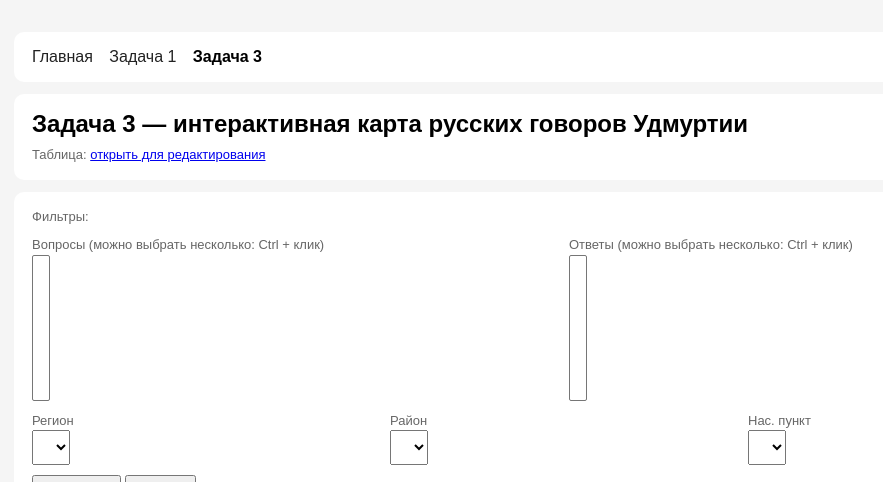
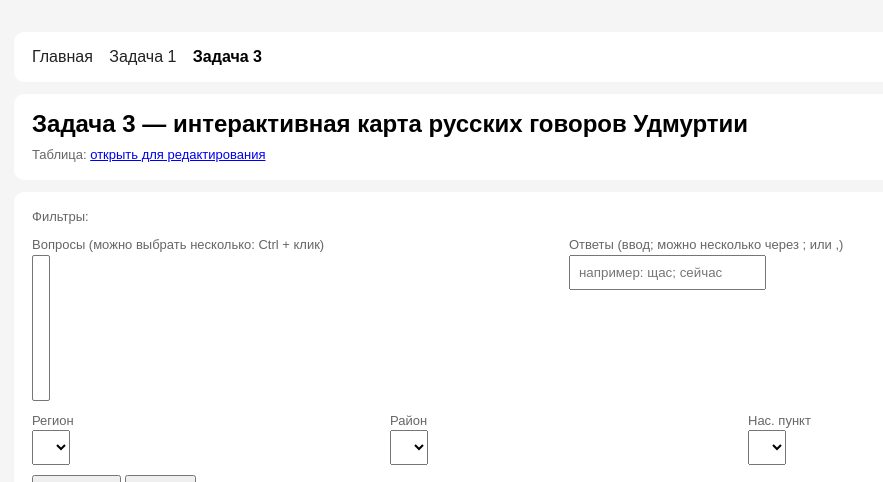
Before and after one commit to K1ellee/lab-dialekt, a Flask app: page /task3 in a window 1280 px wide. Shown: the top 482 px of the page, without its empty margins (76-959 px from the left). Run offline with Flask 3, Linux system fonts and the light colour scheme; lists and menus that the app fills with data are empty; some libraries are stand-ins or nearby versions.

Commit message:
Task3: allow typing answers in filter (multi tokens) and keep multi-question filter

```diff
--- a/backend/static/js/task3.js
+++ b/backend/static/js/task3.js
@@ -8,7 +8,9 @@
     list: $("list"),
 
     q: $("q"),
-    answers: $("answers"),
+    answersText: $("answersText"),
+    dlFilterAnswers: $("dlFilterAnswers"),
+
     region: $("region"),
     district: $("district"),
     settlement: $("settlement"),
@@ -50,7 +52,6 @@
   map.getPane("boundaryPane").style.zIndex = 450;
 
   const osmAttr = '&copy; <a target="_blank" rel="noopener" href="https://www.openstreetmap.org/copyright">OpenStreetMap</a> contributors';
-
   L.tileLayer("https://{s}.tile.openstreetmap.org/{z}/{x}/{y}.png", {
     maxZoom: 19,
     attribution: osmAttr
@@ -111,9 +112,7 @@
       sel.appendChild(o);
     }
 
-    if (multiple && size) {
-      sel.size = size;
-    }
+    if (multiple && size) sel.size = size;
   }
 
   function fillDatalist(dl, values) {
@@ -145,7 +144,6 @@
       const gj = await r.json();
 
       if (boundaryLayer) boundaryLayer.remove();
-
       boundaryLayer = L.geoJSON(gj, {
         pane: "boundaryPane",
         interactive: false,
@@ -192,30 +190,19 @@
   }
 
   function hslToHex(h, s, l) {
-    s /= 100;
-    l /= 100;
+    s /= 100; l /= 100;
     const c = (1 - Math.abs(2 * l - 1)) * s;
     const x = c * (1 - Math.abs((h / 60) % 2 - 1));
     const m = l - c / 2;
     let r = 0, g = 0, b = 0;
-
     if (0 <= h && h < 60) { r = c; g = x; b = 0; }
     else if (60 <= h && h < 120) { r = x; g = c; b = 0; }
     else if (120 <= h && h < 180) { r = 0; g = c; b = x; }
     else if (180 <= h && h < 240) { r = 0; g = x; b = c; }
     else if (240 <= h && h < 300) { r = x; g = 0; b = c; }
     else { r = c; g = 0; b = x; }
-
     const toHex = (v) => Math.round((v + m) * 255).toString(16).padStart(2, "0");
     return "#" + toHex(r) + toHex(g) + toHex(b);
-  }
-
-  function hexToRgba(hex, a) {
-    const h = hex.replace("#", "");
-    const r = parseInt(h.slice(0, 2), 16);
-    const g = parseInt(h.slice(2, 4), 16);
-    const b = parseInt(h.slice(4, 6), 16);
-    return `rgba(${r},${g},${b},${a})`;
   }
 
   function buildColors(keys) {
@@ -226,6 +213,14 @@
       map[keys[i]] = hslToHex(h, 75, 45);
     }
     return map;
+  }
+
+  function hexToRgba(hex, a) {
+    const h = hex.replace("#", "");
+    const r = parseInt(h.slice(0, 2), 16);
+    const g = parseInt(h.slice(2, 4), 16);
+    const b = parseInt(h.slice(4, 6), 16);
+    return `rgba(${r},${g},${b},${a})`;
   }
 
   function renderLegendDynamic(keys, colorByKey, showAreas) {
@@ -271,41 +266,8 @@
     }
   }
 
-  function popupHtmlForGroup(g) {
-    let html = `<div style="min-width:280px;max-height:300px;overflow-y:auto;">`;
-    html += `<div><b>${esc(g.settlement || "(без названия)")}</b></div>`;
-    html += `<div class="small">${esc(g.region)}${g.district ? (", " + esc(g.district)) : ""}</div>`;
-    html += `<hr style="margin:6px 0">`;
-
-    for (let i = 0; i < g.items.length; i++) {
-      const x = g.items[i];
-      const answerText = [x.unit1, x.unit2].filter(Boolean).join(" / ");
-      html += `<div style="margin-bottom:8px;">`;
-      html += `<div><b>${i + 1}. ${esc(x.question)}</b></div>`;
-      html += `<div>${esc(answerText)}</div>`;
-      html += `</div>`;
-    }
-
-    html += `</div>`;
-    return html;
-  }
-
-  function popupHtmlSingle(x) {
-    const answerText = [x.unit1, x.unit2].filter(Boolean).join(" / ");
-    return (
-      `<div style="min-width:240px">` +
-      `<div><b>${esc(x.settlement || "")}</b></div>` +
-      `<div class="small">${esc(x.region)}${x.district ? (", " + esc(x.district)) : ""}</div>` +
-      `<hr style="margin:6px 0">` +
-      `<div><b>${esc(x.question)}</b></div>` +
-      `<div>${esc(answerText)}</div>` +
-      `</div>`
-    );
-  }
-
   function groupBySettlement(rows) {
     const m = new Map();
-
     for (const x of rows) {
       const key = [
         (x.region || "").toLowerCase().trim(),
@@ -323,14 +285,11 @@
           items: []
         });
       }
-
       m.get(key).items.push(x);
     }
 
     const out = Array.from(m.values());
-    for (const g of out) {
-      g.items.sort((a, b) => (a.question || "").localeCompare((b.question || ""), "ru"));
-    }
+    for (const g of out) g.items.sort((a, b) => (a.question || "").localeCompare((b.question || ""), "ru"));
     out.sort((a, b) => (a.settlement || "").localeCompare((b.settlement || ""), "ru"));
     return out;
   }
@@ -340,7 +299,6 @@
     if (!questionsSelected.length || !window.turf) return;
 
     const by = new Map();
-
     for (const r of rows) {
       const key = answerKey(r);
       if (!by.has(key)) by.set(key, new Map());
@@ -357,7 +315,6 @@
     for (const [k, places] of by.entries()) {
       const pts = Array.from(places.values());
       if (!pts.length) continue;
-
       const color = colorByKey[k] || "#377eb8";
 
       if (pts.length === 1) {
@@ -396,23 +353,37 @@
     }
   }
 
-  function rowMatchesAnswers(row, selectedAnswers) {
-    if (!selectedAnswers.length) return true;
+  function parseAnswerTokens() {
+    const t = (els.answersText && els.answersText.value ? els.answersText.value : "").trim().toLowerCase();
+    if (!t) return [];
+    const parts = t.split(/[;,]+/g).map(x => x.trim()).filter(Boolean);
+    // уникальные
+    const s = new Set();
+    const out = [];
+    for (const p of parts) {
+      if (!s.has(p)) { s.add(p); out.push(p); }
+    }
+    return out;
+  }
 
-    const vals = [(row.unit1 || "").trim(), (row.unit2 || "").trim()];
-    return selectedAnswers.some(a => vals.includes(a));
+  function rowMatchesAnswersTyped(row, tokens) {
+    if (!tokens.length) return true;
+    const v1 = (row.unit1 || "").toLowerCase();
+    const v2 = (row.unit2 || "").toLowerCase();
+    // ИЛИ: хотя бы один токен встречается в unit1 или unit2 (по подстроке)
+    return tokens.some(tok => (v1.includes(tok) || v2.includes(tok)));
   }
 
   function getFilteredRows() {
     const questions = getSelectedValues(els.q);
-    const answers = getSelectedValues(els.answers);
+    const tokens = parseAnswerTokens();
     const r = els.region.value;
     const d = els.district.value;
     const s = els.settlement.value;
 
     return ALL.filter(x =>
       (!questions.length || questions.includes(x.question)) &&
-      rowMatchesAnswers(x, answers) &&
+      rowMatchesAnswersTyped(x, tokens) &&
       (!r || x.region === r) &&
       (!d || x.district === d) &&
       (!s || x.settlement === s)
@@ -459,8 +430,23 @@
 
       const m = L.marker([g.lat, g.lon], { icon }).addTo(markersLayer);
 
-      if (g.items.length === 1) m.bindPopup(popupHtmlSingle(g.items[0]));
-      else m.bindPopup(popupHtmlForGroup(g));
+      const popup = (g.items.length === 1)
+        ? (() => {
+            const x = g.items[0];
+            const answerText = [x.unit1, x.unit2].filter(Boolean).join(" / ");
+            return `<div style="min-width:240px"><b>${esc(x.settlement)}</b><hr style="margin:6px 0"><div><b>${esc(x.question)}</b></div><div>${esc(answerText)}</div></div>`;
+          })()
+        : (() => {
+            let html = `<div style="min-width:280px;max-height:300px;overflow-y:auto;"><b>${esc(g.settlement)}</b><hr style="margin:6px 0">`;
+            for (const x of g.items) {
+              const answerText = [x.unit1, x.unit2].filter(Boolean).join(" / ");
+              html += `<div style="margin-bottom:8px;"><div><b>${esc(x.question)}</b></div><div>${esc(answerText)}</div></div>`;
+            }
+            html += `</div>`;
+            return html;
+          })();
+
+      m.bindPopup(popup);
 
       if (els.list) {
         for (const item of g.items) {
@@ -502,7 +488,7 @@
     fillSelect(els.settlement, [], "Все населённые пункты");
 
     const allAnswers = uniq(ALL.flatMap(x => [x.unit1, x.unit2]).filter(Boolean));
-    fillSelect(els.answers, allAnswers, "", true, 8);
+    fillDatalist(els.dlFilterAnswers, allAnswers);
 
     fillDatalist(els.dlRegions, uniq(ALL.map(x => x.region)));
     fillDatalist(els.dlDistricts, uniq(ALL.map(x => x.district)));
@@ -536,7 +522,7 @@
             .flatMap(x => [x.unit1, x.unit2])
             .filter(Boolean)
         );
-        fillSelect(els.answers, answers, "", true, 8);
+        fillDatalist(els.dlFilterAnswers, answers);
       });
     }
 
@@ -545,7 +531,7 @@
     if (els.reset) {
       els.reset.onclick = () => {
         Array.from(els.q.options).forEach(o => o.selected = false);
-        Array.from(els.answers.options).forEach(o => o.selected = false);
+        if (els.answersText) els.answersText.value = "";
         els.region.value = "";
         els.district.value = "";
         els.settlement.value = "";
@@ -657,23 +643,9 @@
     els.legendPinMixed.appendChild(img);
   }
 
-  if (els.add_prepare) {
-    els.add_prepare.onclick = () => prepareAdd().catch(e => {
-      setAddStatus("Ошибка");
-      if (els.add_result) els.add_result.textContent = String(e);
-    });
-  }
-
-  if (els.add_send) {
-    els.add_send.onclick = () => sendAdd().catch(e => {
-      setAddStatus("Ошибка");
-      if (els.add_result) els.add_result.textContent = String(e);
-    });
-  }
+  if (els.add_prepare) els.add_prepare.onclick = () => prepareAdd().catch(e => { setAddStatus("Ошибка"); if (els.add_result) els.add_result.textContent = String(e); });
+  if (els.add_send) els.add_send.onclick = () => sendAdd().catch(e => { setAddStatus("Ошибка"); if (els.add_result) els.add_result.textContent = String(e); });
 
   loadBoundary();
-  loadData().catch(e => {
-    setStatus("Ошибка загрузки");
-    console.error(e);
-  });
+  loadData().catch(e => { setStatus("Ошибка загрузки"); console.error(e); });
 })();
--- a/backend/templates/task3.html
+++ b/backend/templates/task3.html
@@ -26,9 +26,11 @@
         <div class="small">Вопросы (можно выбрать несколько: Ctrl + клик)</div>
         <select id="q" multiple size="8"></select>
       </div>
+
       <div>
-        <div class="small">Ответы (можно выбрать несколько: Ctrl + клик)</div>
-        <select id="answers" multiple size="8"></select>
+        <div class="small">Ответы (ввод; можно несколько через ; или ,)</div>
+        <input id="answersText" list="dlFilterAnswers" placeholder="например: щас; сейчас">
+        <datalist id="dlFilterAnswers"></datalist>
       </div>
     </div>
 
```
